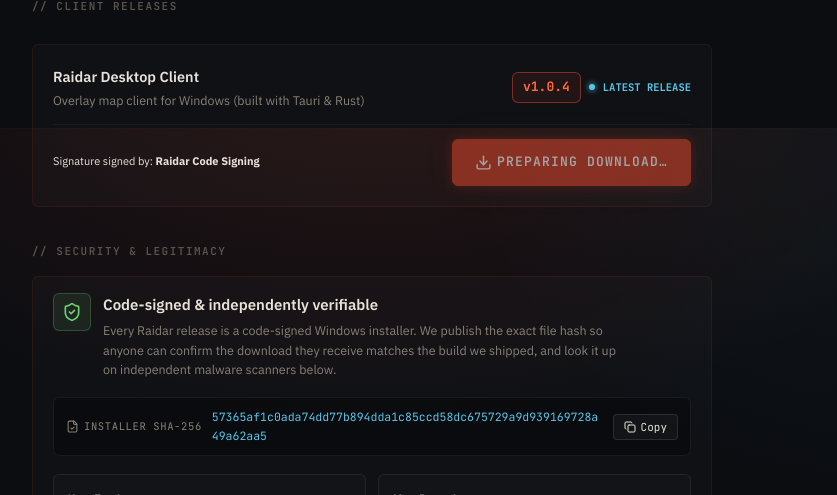
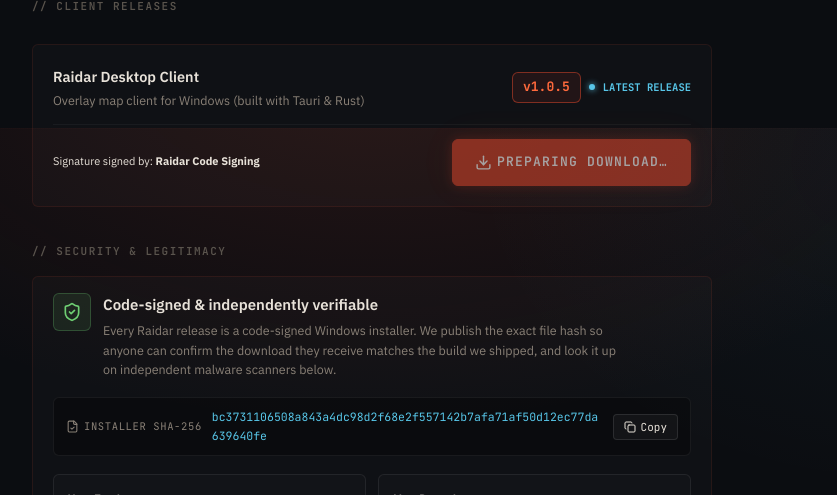
Before and after one commit to Jirkaach2/raidar-web, a React (Vite) app: page /status in a window 1280 px wide. Shown: the part 672-1167 px from the top of the page, without its empty margins (268-1105 px from the left). Built offline with nearby package versions, Linux system fonts and the light colour scheme; no server answers.

Commit message:
Status: bump to v1.0.5 installer hash

```diff
--- a/src/pages/Status.tsx
+++ b/src/pages/Status.tsx
@@ -11,9 +11,9 @@
   timestamp?: string;
 }
 
-// SHA-256 of the current signed Windows installer (Raidar_1.0.4_x64-setup.exe).
+// SHA-256 of the current signed Windows installer (Raidar_1.0.5_x64-setup.exe).
 // Update this whenever a new release is published so the scan links stay accurate.
-const INSTALLER_SHA256 = '57365af1c0ada74dd77b894dda1c85ccd58dc675729a9d939169728a49a62aa5';
+const INSTALLER_SHA256 = 'bc3731106508a843a4dc98d2f68e2f557142b7afa71af50d12ec77da639640fe';
 
 // Public domain of the tauri-updater Appwrite function. Used to build a correct
 // download URL — the manifest's own url is rewritten from the request host, which
@@ -79,7 +79,7 @@
   const [botStatus, setBotStatus] = useState<'checking' | 'online' | 'offline'>('checking');
   const [botLatency, setBotLatency] = useState<number | null>(null);
   const [botHealth, setBotHealth] = useState<BotHealth | null>(null);
-  const [latestVersion, setLatestVersion] = useState<string>('v1.0.4');
+  const [latestVersion, setLatestVersion] = useState<string>('v1.0.5');
   const [downloadUrl, setDownloadUrl] = useState<string | null>(null);
   const [msiUrl, setMsiUrl] = useState<string | null>(null);
   const [checking, setChecking] = useState(false);
```
